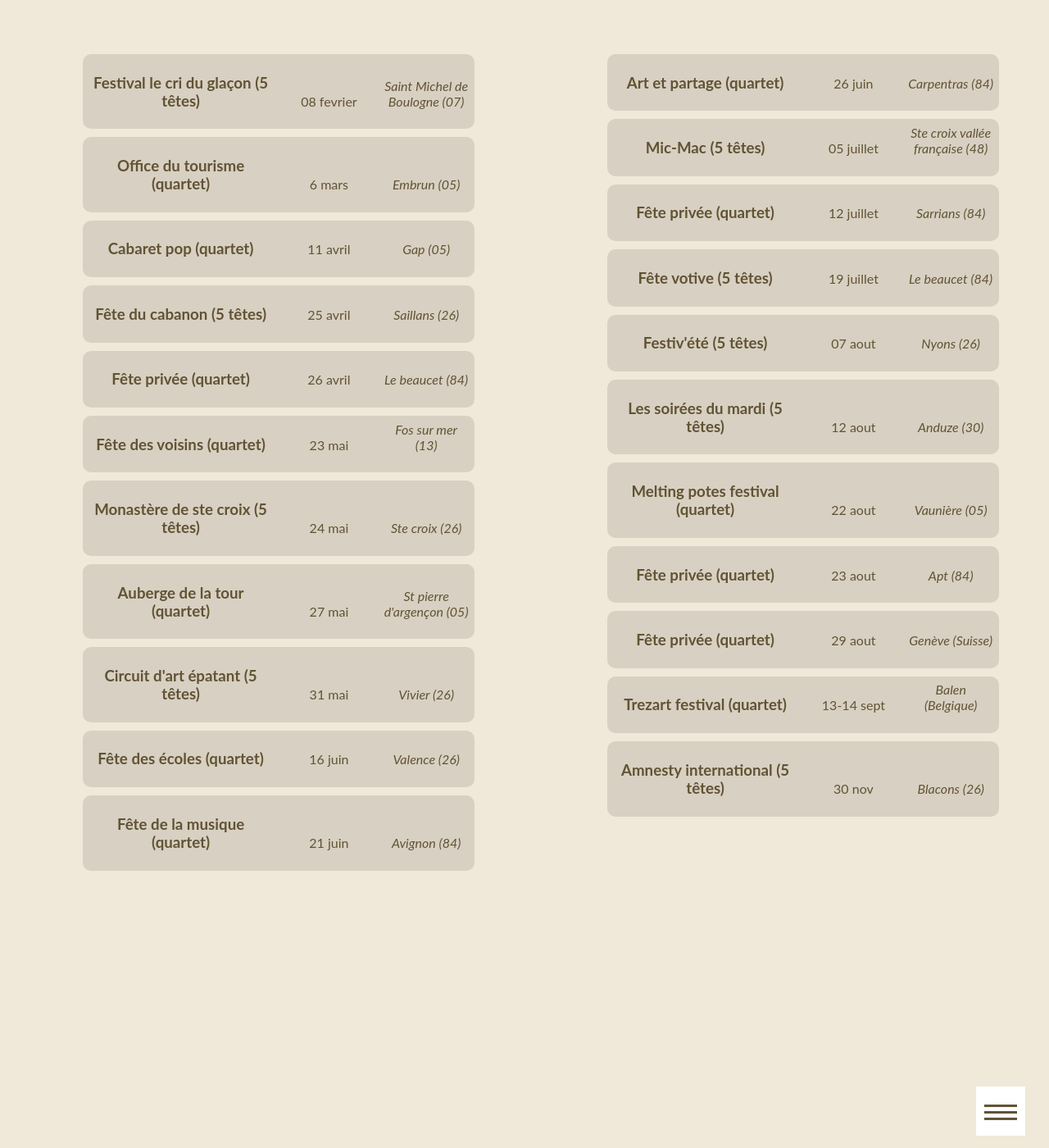
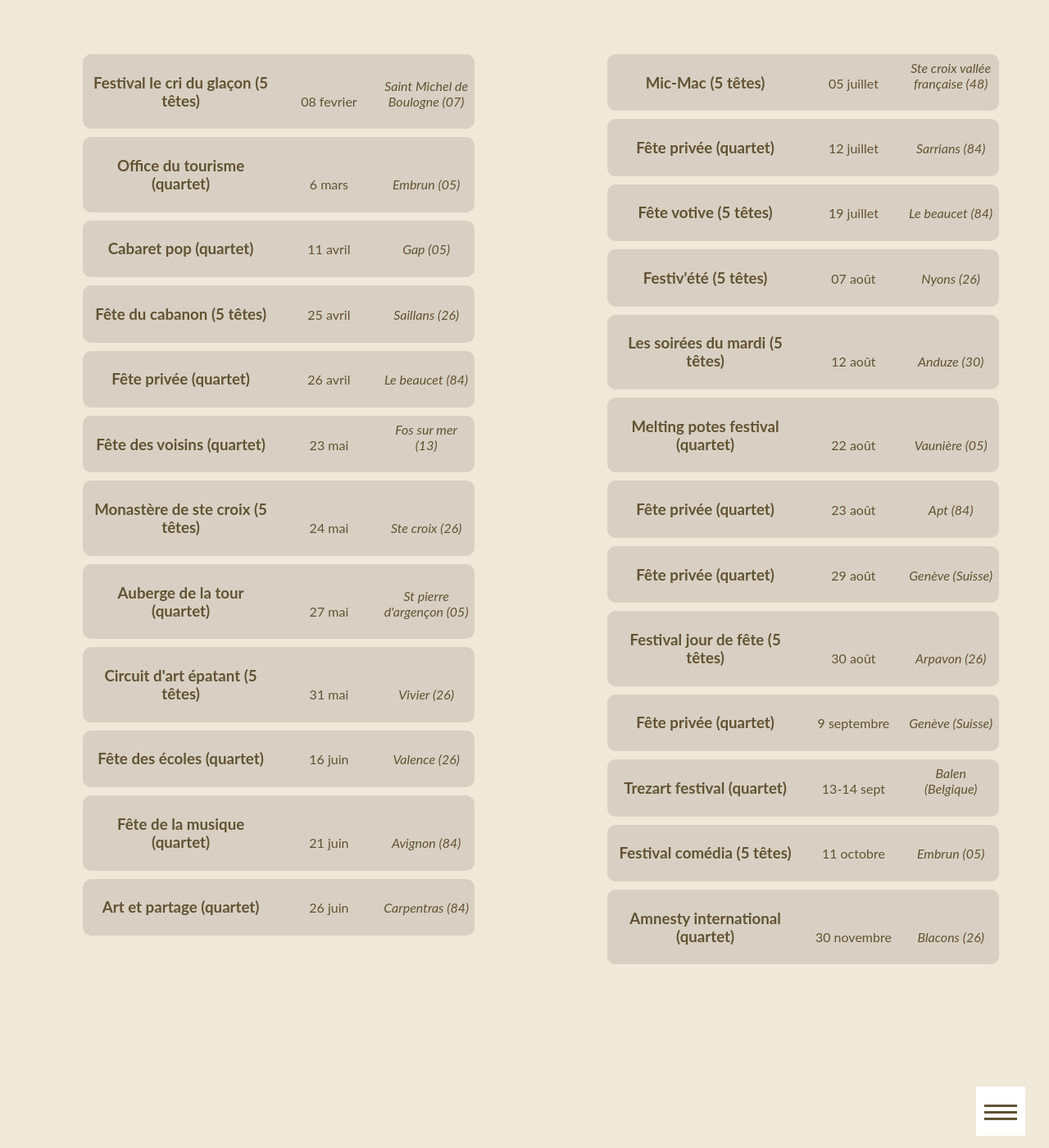
Before and after one commit to ftmftrs/ftmftrs.github.io, a Jekyll site: the page built from concert/index.html, in a window 1280 px wide and 1400 px high, scrolled down 832 px. Shown: the whole window at 82% size. Built offline with Jekyll 4.4.1, drawn with Linux system fonts in a browser that asks for light colours; some web fonts are replaced; Markdown is read by kramdown in place of the engine named in the settings; comment, search, counter and statistics services are not loaded.

Commit message:
Update dates concert

```diff
--- a/concert/index.html
+++ b/concert/index.html
@@ -41,6 +41,7 @@ menu: false
                     <h3>Cabaret pop (quartet)</h3>
                     <time>11 avril</time>
                     <address>Gap (05)</address>
+                </li>
                 <li>
                     <h3>Fête du cabanon (5 têtes)</h3>
                     <time>25 avril</time>
@@ -81,14 +82,15 @@ menu: false
                     <time>21 juin</time>
                     <address>Avignon (84)</address>
                 </li>
+                <li>
+                    <h3>Art et partage (quartet)</h3>
+                    <time>26 juin</time>
+                    <address>Carpentras (84)</address>
+                </li>
             </ul>
         </article>
         <article class="cbp-so-side cbp-so-side-right">
             <ul>
-                <li>
-                    <h3>Art et partage (quartet)</h3>
-                    <time>26 juin</time>
-                    <address>Carpentras (84)</address></li>
                 <li>
                     <h3>Mic-Mac (5 têtes)</h3>
                     <time>05 juillet</time>
@@ -106,27 +108,37 @@ menu: false
                 </li>
                 <li>
                     <h3>Festiv'été (5 têtes)</h3>
-                    <time>07 aout</time>
+                    <time>07 août</time>
                     <address>Nyons (26)</address>
                 </li>
                 <li>
                     <h3>Les soirées du mardi (5 têtes)</h3>
-                    <time>12 aout</time>
+                    <time>12 août</time>
                     <address>Anduze (30)</address>
                 </li>
                 <li>
                     <h3>Melting potes festival (quartet)</h3>
-                    <time>22 aout</time>
+                    <time>22 août</time>
                     <address>Vaunière (05)</address>
                 </li>
                 <li>
                     <h3>Fête privée (quartet)</h3>
-                    <time>23 aout</time>
+                    <time>23 août</time>
                     <address>Apt (84)</address>
                 </li>
                 <li>
                     <h3>Fête privée (quartet)</h3>
-                    <time>29 aout</time>
+                    <time>29 août</time>
+                    <address>Genève (Suisse)</address>
+                </li>
+                <li>
+                    <h3>Festival jour de fête (5 têtes)</h3>
+                    <time>30 août</time>
+                    <address>Arpavon (26)</address>
+                </li>
+                <li>
+                    <h3>Fête privée (quartet)</h3>
+                    <time>9 septembre</time>
                     <address>Genève (Suisse)</address>
                 </li>
                 <li>
@@ -135,8 +147,13 @@ menu: false
                     <address>Balen (Belgique)</address>
                 </li>
                 <li>
-                    <h3>Amnesty international (5 têtes)</h3>
-                    <time>30 nov</time>
+                    <h3>Festival comédia (5 têtes)</h3>
+                    <time>11 octobre</time>
+                    <address>Embrun (05)</address>
+                </li>
+                <li>
+                    <h3>Amnesty international (quartet)</h3>
+                    <time>30 novembre</time>
                     <address>Blacons (26)</address>
                 </li>
             </ul>
```
